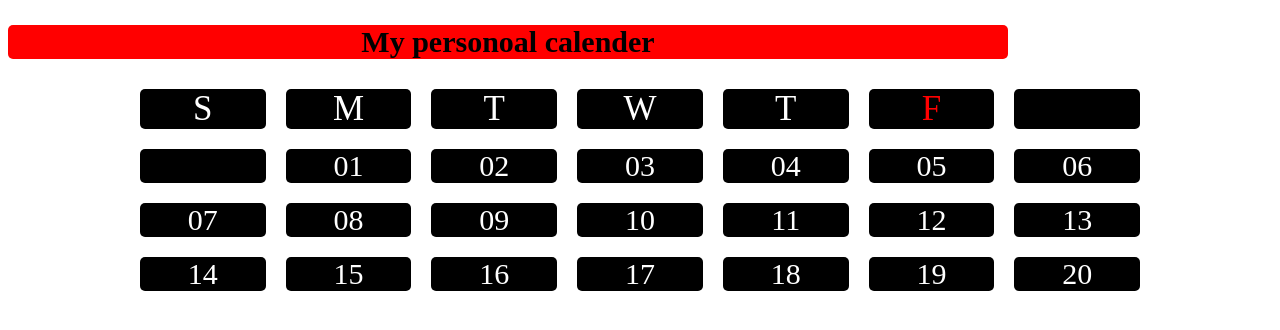
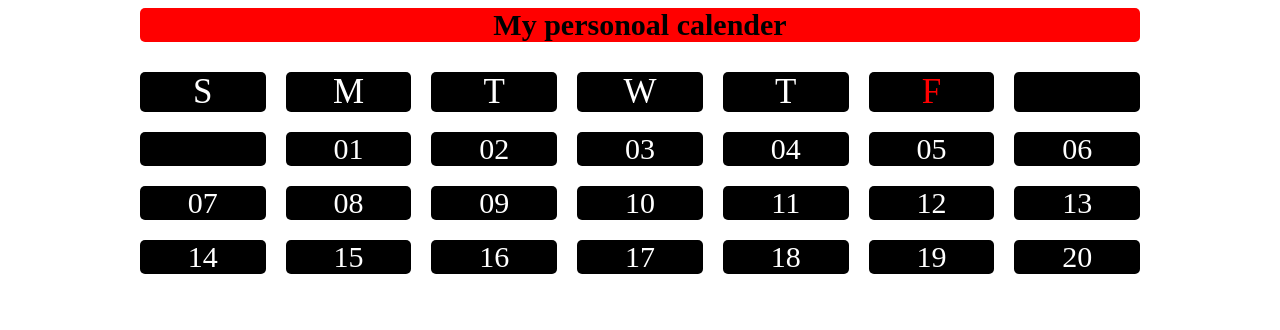
Before and after one commit to SkSakib8D/calen, a plain HTML site: page index.html in a window 1280 px wide. Drawn offline with Linux system fonts and the light colour scheme.

Commit message:
first commit

```diff
--- a/style.css
+++ b/style.css
@@ -26,9 +26,8 @@
 h2{
     text-align: center;
     background-color: red;
-    width: 20px;
     width: 1000px;
-    margin: o auto;
+    margin: 0 auto;
     margin-bottom: 30px;
     font-size: 30px;
     border-radius: 5px;
```
